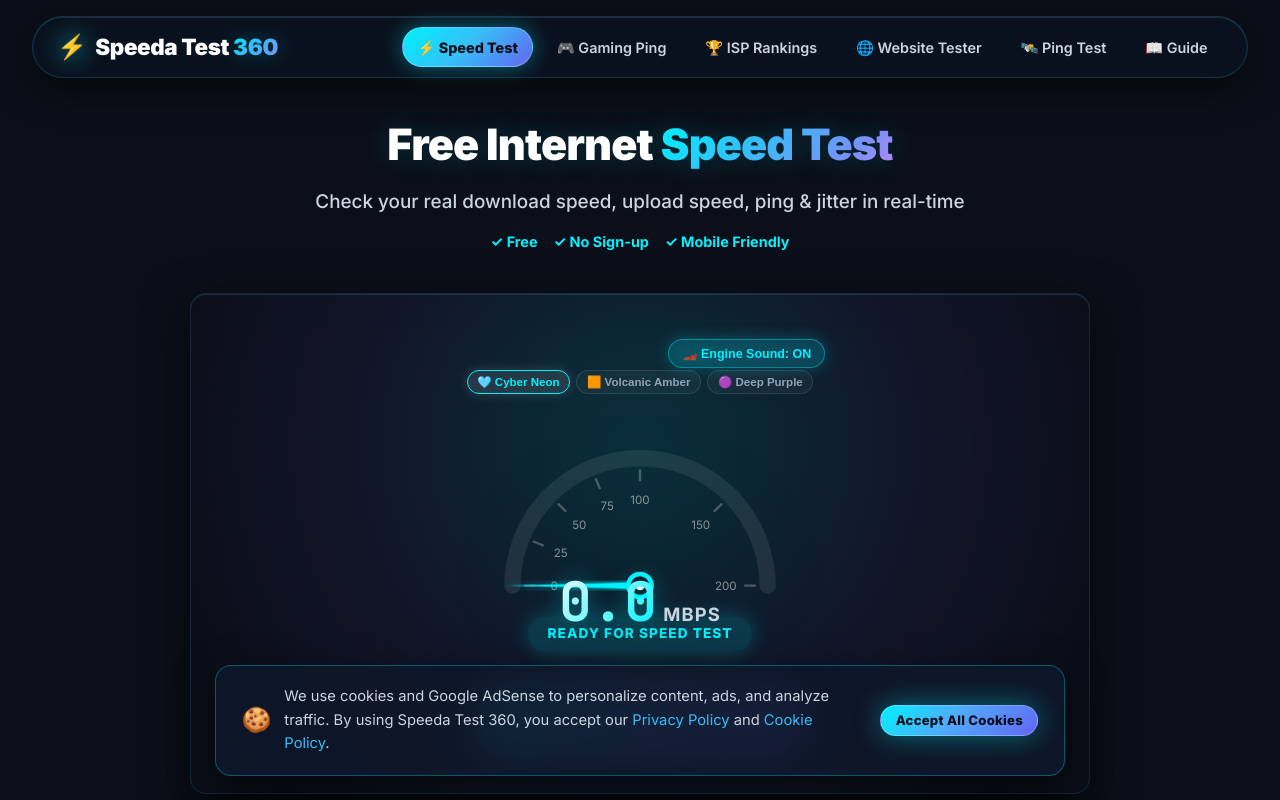
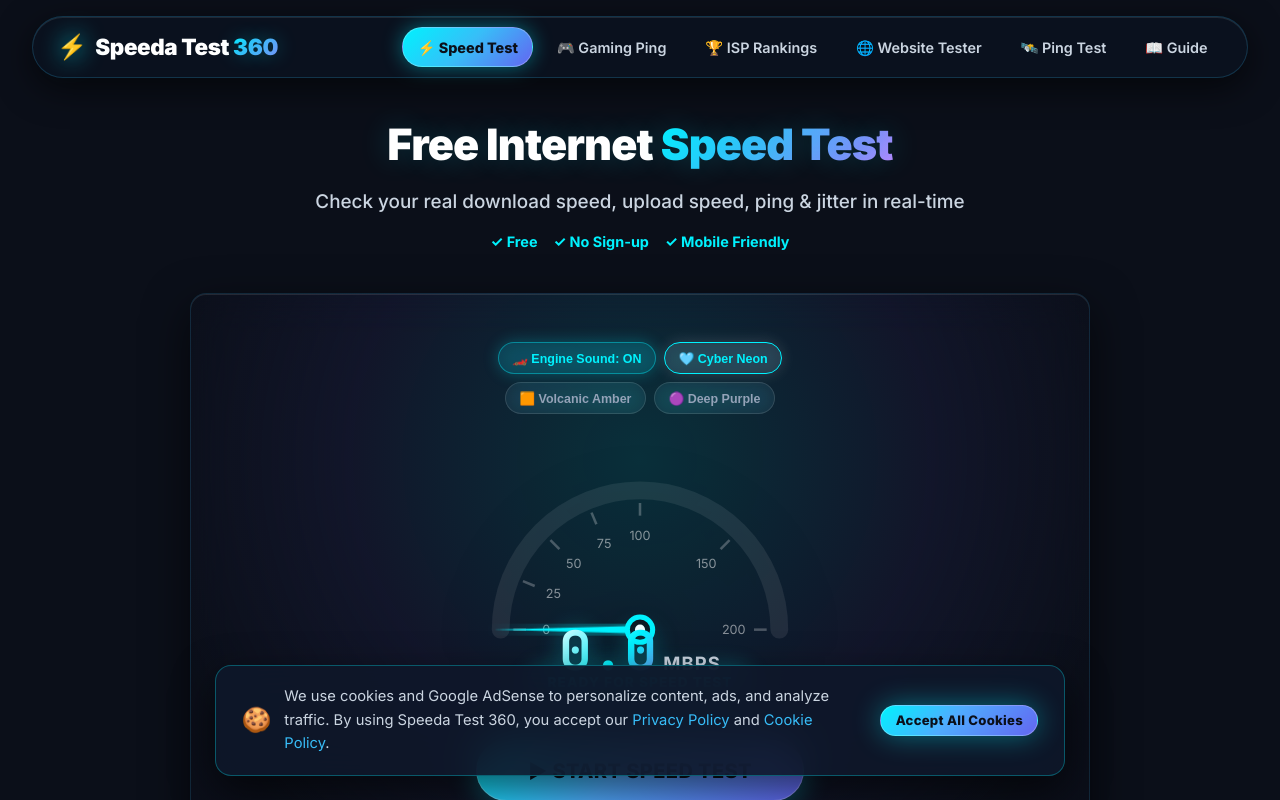
Before and after one commit to alirazabhatti36/speeda-test, a React (Vite) app in the folder frontend/: page / in a window 1280 px wide. Shown: the top 800 px of the page. Built offline with nearby package versions, Linux system fonts and the light colour scheme; no server answers.

Commit message:
fix: Align 4 control pills into single horizontal toolbar and fix text gradient clipping box glitch

```diff
--- a/frontend/src/components/Speedometer.css
+++ b/frontend/src/components/Speedometer.css
@@ -1,79 +1,68 @@
 .speedometer-container {
   position: relative;
   width: 100%;
-  max-width: 380px;
+  max-width: 440px;
   margin: 0 auto;
   display: flex;
   flex-direction: column;
   align-items: center;
   justify-content: center;
-  padding: 1rem;
+  padding: 0.5rem 1rem 1rem;
 }
 
-.sound-toggle-btn {
-  position: absolute;
-  top: 5px;
-  right: 5px;
+/* Single Aligned Control Toolbar */
+.speedometer-toolbar {
+  display: flex;
+  flex-wrap: wrap;
+  align-items: center;
+  justify-content: center;
+  gap: 0.5rem;
+  margin-bottom: 0.8rem;
   z-index: 10;
-  background: rgba(255, 255, 255, 0.06);
-  border: 1px solid var(--glass-border);
-  color: var(--text-dim);
+  width: 100%;
+}
+
+.control-pill {
+  height: 32px;
+  padding: 0 0.85rem;
+  border-radius: var(--radius-full);
   font-size: 0.78rem;
   font-weight: 700;
-  padding: 0.35rem 0.8rem;
-  border-radius: var(--radius-full);
+  display: inline-flex;
+  align-items: center;
+  justify-content: center;
+  gap: 0.4rem;
+  white-space: nowrap;
+  background: rgba(255, 255, 255, 0.04);
+  border: 1px solid rgba(255, 255, 255, 0.12);
+  color: var(--text-dim);
   cursor: pointer;
   transition: all var(--transition-fast);
   backdrop-filter: blur(10px);
 }
 
-.sound-toggle-btn:hover {
-  background: rgba(0, 242, 254, 0.15);
-  color: var(--primary-cyan);
-  border-color: var(--primary-cyan);
+.control-pill:hover {
+  background: rgba(255, 255, 255, 0.12);
+  color: #ffffff;
+  border-color: rgba(255, 255, 255, 0.25);
 }
 
-.sound-toggle-btn.active {
-  background: rgba(0, 242, 254, 0.15);
+.control-pill.active {
+  background: rgba(255, 255, 255, 0.1);
+  font-weight: 800;
+  box-shadow: 0 0 15px rgba(255, 255, 255, 0.15);
+}
+
+.sound-pill.active {
+  background: rgba(0, 242, 254, 0.14);
   color: var(--primary-cyan);
   border-color: rgba(0, 242, 254, 0.4);
   box-shadow: 0 0 15px rgba(0, 242, 254, 0.25);
 }
 
-.gauge-theme-row {
-  display: flex;
-  gap: 0.4rem;
-  margin-bottom: 0.4rem;
-  margin-top: 1.2rem;
-  z-index: 5;
-}
-
-.gauge-theme-pill {
-  background: rgba(255, 255, 255, 0.04);
-  border: 1px solid rgba(255, 255, 255, 0.1);
-  color: var(--text-dim);
-  font-size: 0.72rem;
-  font-weight: 700;
-  padding: 0.25rem 0.6rem;
-  border-radius: var(--radius-full);
-  cursor: pointer;
-  transition: all var(--transition-fast);
-  white-space: nowrap;
-}
-
-.gauge-theme-pill:hover {
-  background: rgba(255, 255, 255, 0.12);
-  color: #ffffff;
-}
-
-.gauge-theme-pill.active {
-  background: rgba(255, 255, 255, 0.1);
-  font-weight: 800;
-  box-shadow: 0 0 12px rgba(255, 255, 255, 0.15);
-}
-
 .speedometer-svg {
   width: 100%;
+  max-width: 380px;
   height: auto;
   overflow: visible;
   filter: drop-shadow(0 15px 30px rgba(0, 0, 0, 0.6));
@@ -100,11 +89,30 @@
   gap: 0.4rem;
 }
 
+/* Bulletproof CSS Gradient Text (Eliminates React Inline Style Gradient Box Glitch) */
 .speed-value {
   font-size: 3.4rem;
   font-weight: 900;
   line-height: 1;
+  -webkit-background-clip: text;
+  background-clip: text;
+  -webkit-text-fill-color: transparent;
+  display: inline-block;
+}
+
+.speed-value.theme-text-cyber {
+  background-image: linear-gradient(135deg, #ffffff 0%, #00f2fe 60%, #818cf8 100%);
   text-shadow: 0 0 25px rgba(0, 242, 254, 0.4);
+}
+
+.speed-value.theme-text-volcanic {
+  background-image: linear-gradient(135deg, #ffffff 0%, #ffb545 60%, #ef4444 100%);
+  text-shadow: 0 0 25px rgba(255, 181, 69, 0.4);
+}
+
+.speed-value.theme-text-purple {
+  background-image: linear-gradient(135deg, #ffffff 0%, #c084fc 60%, #34d399 100%);
+  text-shadow: 0 0 25px rgba(192, 132, 252, 0.4);
 }
 
 .speed-unit {
@@ -126,3 +134,13 @@
   box-shadow: 0 0 20px rgba(0, 242, 254, 0.25);
   transition: all var(--transition-fast);
 }
+
+@media (max-width: 480px) {
+  .speedometer-toolbar {
+    gap: 0.35rem;
+  }
+  .control-pill {
+    font-size: 0.72rem;
+    padding: 0 0.6rem;
+  }
+}
--- a/frontend/src/components/Speedometer.jsx
+++ b/frontend/src/components/Speedometer.jsx
@@ -10,7 +10,8 @@
     needle: '#00f2fe',
     badgeBg: 'rgba(0, 242, 254, 0.14)',
     badgeBorder: 'rgba(0, 242, 254, 0.4)',
-    textColor: '#00f2fe'
+    textColor: '#00f2fe',
+    textClass: 'theme-text-cyber'
   },
   volcanic: {
     id: 'volcanic',
@@ -19,7 +20,8 @@
     needle: '#ffb545',
     badgeBg: 'rgba(255, 181, 69, 0.14)',
     badgeBorder: 'rgba(255, 181, 69, 0.4)',
-    textColor: '#ffb545'
+    textColor: '#ffb545',
+    textClass: 'theme-text-volcanic'
   },
   purple: {
     id: 'purple',
@@ -28,7 +30,8 @@
     needle: '#c084fc',
     badgeBg: 'rgba(192, 132, 252, 0.14)',
     badgeBorder: 'rgba(192, 132, 252, 0.4)',
-    textColor: '#c084fc'
+    textColor: '#c084fc',
+    textClass: 'theme-text-purple'
   }
 };
 
@@ -77,22 +80,21 @@
 
   return (
     <div className={`speedometer-container ${isTesting ? 'active-glow' : ''}`}>
-      {/* Sound FX Toggle Button */}
-      <button
-        onClick={toggleSound}
-        className={`sound-toggle-btn ${soundOn ? 'active' : ''}`}
-        title={soundOn ? 'Mute Engine SFX' : 'Enable Engine RPM SFX'}
-      >
-        {soundOn ? '🏎️ Engine Sound: ON' : '🔇 Muted'}
-      </button>
+      {/* Aligned Control Toolbar (Sound FX + Themes in 1 horizontal row) */}
+      <div className="speedometer-toolbar">
+        <button
+          onClick={toggleSound}
+          className={`control-pill sound-pill ${soundOn ? 'active' : ''}`}
+          title={soundOn ? 'Mute Engine Sound' : 'Enable Engine Sound'}
+        >
+          {soundOn ? '🏎️ Engine Sound: ON' : '🔇 Muted'}
+        </button>
 
-      {/* Theme Switcher Capsule Pills */}
-      <div className="gauge-theme-row">
         {Object.values(GAUGE_THEMES).map((t) => (
           <button
             key={t.id}
             onClick={() => switchTheme(t.id)}
-            className={`gauge-theme-pill ${activeThemeKey === t.id ? 'active' : ''}`}
+            className={`control-pill theme-pill ${activeThemeKey === t.id ? 'active' : ''}`}
             style={activeThemeKey === t.id ? { borderColor: t.needle, color: t.textColor } : {}}
           >
             {t.label}
@@ -108,11 +110,6 @@
             <stop offset="70%" stopColor={currentTheme.stops[2]} />
             <stop offset="100%" stopColor={currentTheme.stops[3]} />
           </linearGradient>
-
-          <radialGradient id="needleGlow" cx="50%" cy="50%" r="50%">
-            <stop offset="0%" stopColor={currentTheme.needle} stopOpacity="1" />
-            <stop offset="100%" stopColor={currentTheme.needle} stopOpacity="0" />
-          </radialGradient>
 
           <filter id="glowFilter" x="-20%" y="-20%" width="140%" height="140%">
             <feGaussianBlur stdDeviation="6" result="blur" />
@@ -180,15 +177,12 @@
 
       {/* Digital Speed Display */}
       <div className="speed-readout">
-        <span className="speed-value mono" style={{
-          background: `linear-gradient(135deg, #ffffff 0%, ${currentTheme.needle} 100%)`,
-          WebkitBackgroundClip: 'text',
-          WebkitTextFillColor: 'transparent'
-        }}>
+        <span className={`speed-value mono ${currentTheme.textClass}`}>
           {value.toFixed(1)}
         </span>
         <span className="speed-unit">{unit}</span>
       </div>
+
       <div
         className="speed-status-badge"
         style={{
```
